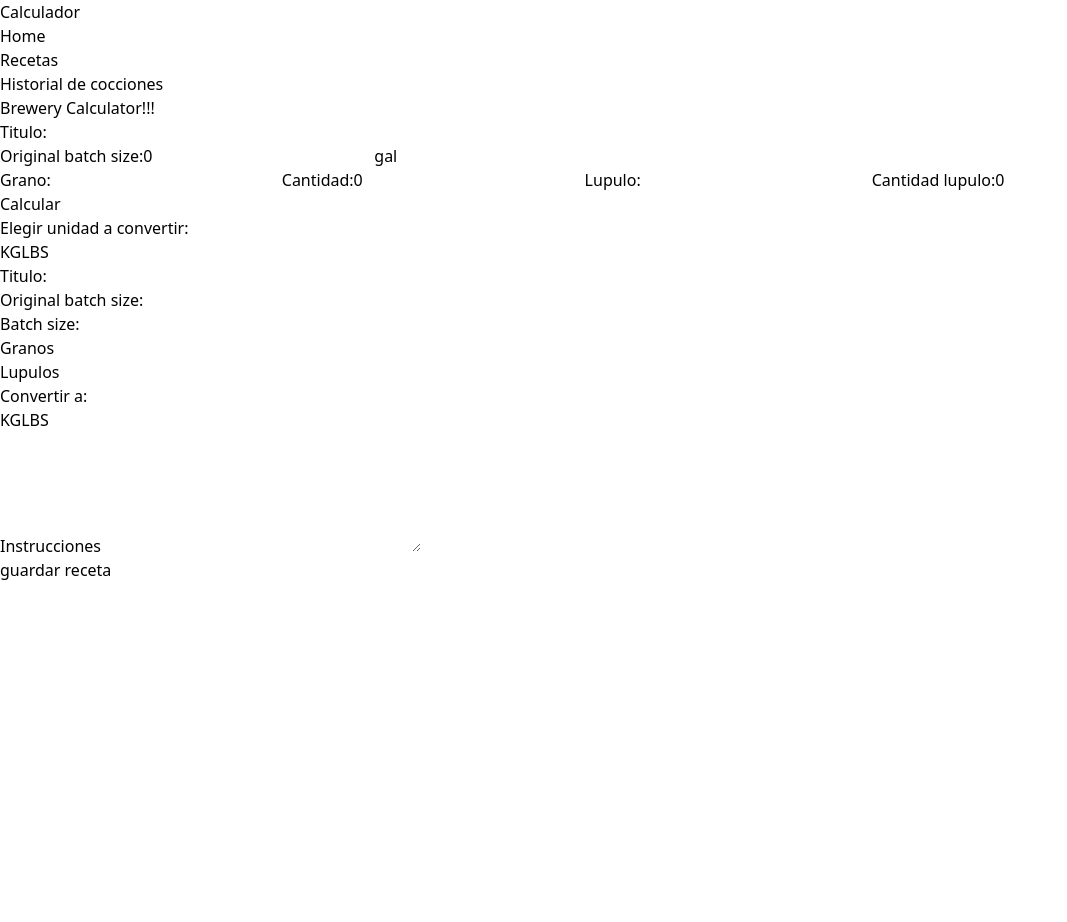
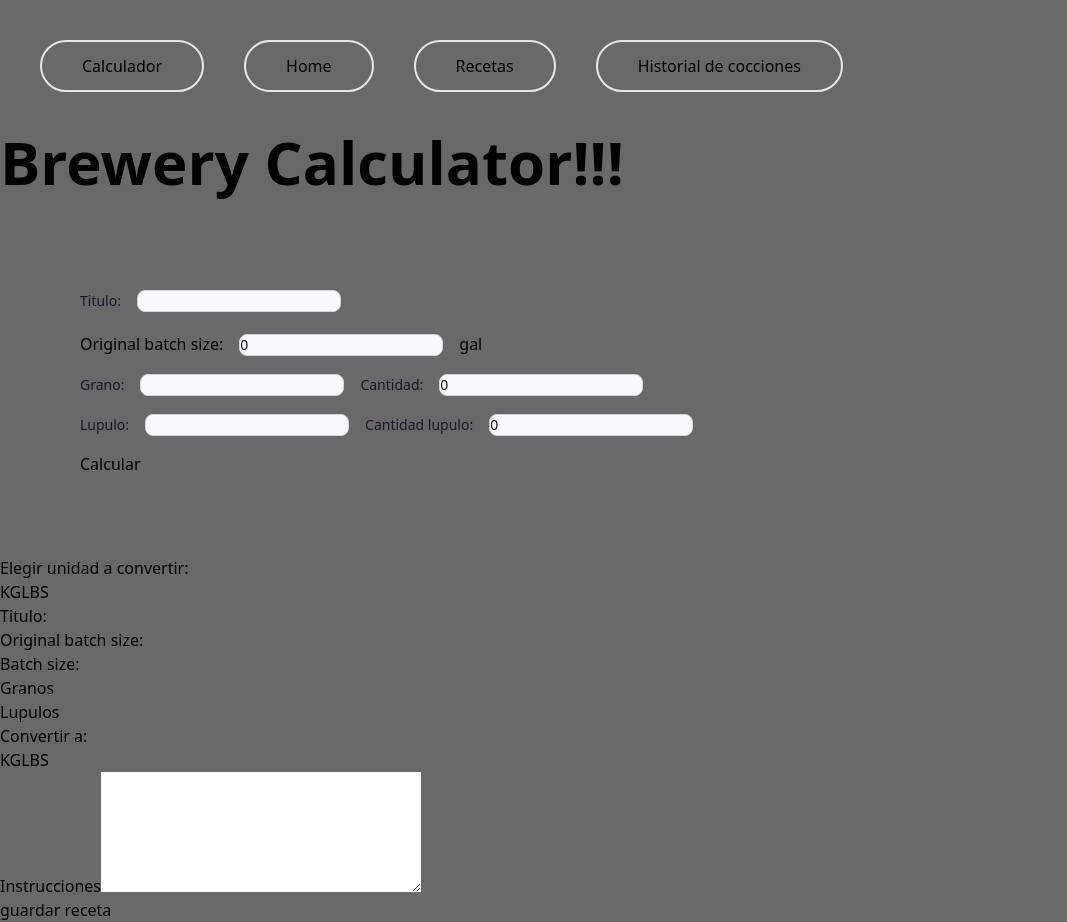
Before and after one commit to luismoreiradev/brewjournal, a React (Create React App) app: page /calculador in a window 1280 px wide. Shown: the whole page, without its empty margins (0-1067 px from the left). Before the commit the page ends 800 px from the top, so only its background shows below. Built offline with nearby package versions, Linux system fonts and the light colour scheme; the HTML template or start-up script is replaced by a standard one.

Commit message:
dando estilo con tailwind

```diff
--- a/src/App.css
+++ b/src/App.css
@@ -1,5 +1,8 @@
 .App {
   text-align: center;
+
+
+
 }
 
 .App-logo {
--- a/src/App.js
+++ b/src/App.js
@@ -18,7 +18,7 @@ function App() {
   return (
 
     <BrowserRouter>
-     <Menu/>
+     <Menu />
       <Route path="/" component={Home} exact />
       <Route path="/calculador" component={Calculador} exact />
       <Route path="/Recetas" component={Recetas} exact />
--- a/src/components/InputGranos.js
+++ b/src/components/InputGranos.js
@@ -45,24 +45,27 @@ function submitear(event) {
 
 
   return (
-    <div >
+    <div class="p-20">
 
-     <form  >
-      {hayTitulo ? null : <><label  htmlFor="titulo">Titulo:</label>
-   <input value={granoIngresado.titulo} name="titulo" type="text" onChange={handleChange}/> </>}
+     <form class=" mx-auto space-y-4  " >
+      {hayTitulo ? null : <div class="mb-5 space-x-4"><label  class=" mb-2 text-sm font-medium text-gray-900 dark:text-white"  htmlFor="titulo">Titulo:</label>
+   <input class="bg-gray-50 border border-gray-300 text-gray-900 text-sm rounded-lg" value={granoIngresado.titulo} name="titulo" type="text" onChange={handleChange}/> </div>}
 
-    {hayVolumen ? <div style={inputStyle} ><label htmlFor="newBatchSize">New batch size:</label>
-   <input value={volums.newBatchSize} name="newBatchSize" type="number" onChange={handleChange}/><span>gal</span></div> :<div><label htmlFor="originalBatchSize">Original batch size:</label>
-   <input value={volums.originalBatchSize} name="originalBatchSize" type="number" onChange={handleChange}/><span>gal</span></div>}
-
-  <label htmlFor="grano">Grano:</label>
-   <input value={granoIngresado.nombreGrano} name="nombreGrano" type="text" onChange={handleChange}/>
-   <label htmlFor="granoCantidad">Cantidad:</label>
-   <input value={granoIngresado.cantidadGrano} name="cantidadGrano" type="number" onChange={handleChange}/>
-   <label htmlFor="lupulo">Lupulo:</label>
-   <input value={granoIngresado.nombreLupulo} name="nombreLupulo" type="text" onChange={handleChange}/>
-   <label htmlFor="lupuloCantidad">Cantidad lupulo:</label>
-   <input value={granoIngresado.cantidadLupulo} name="cantidadLupulo" type="number" onChange={handleChange}/>
+    {hayVolumen ? <div class="mb-5 space-x-4" style={inputStyle} ><label  class=" mb-2 text-sm font-medium text-gray-900 dark:text-white" htmlFor="newBatchSize">New batch size:</label>
+   <input class="bg-gray-50 border border-gray-300 text-gray-900 text-sm rounded-lg" value={volums.newBatchSize} name="newBatchSize" type="number" onChange={handleChange}/><span>gal</span></div> :<div class="space-x-4"><label htmlFor="originalBatchSize">Original batch size:</label>
+   <input class="bg-gray-50 border border-gray-300 text-gray-900 text-sm rounded-lg" value={volums.originalBatchSize} name="originalBatchSize" type="number" onChange={handleChange}/><span>gal</span></div>}
+<div class="mb-5 space-x-4">
+  <label  class=" mb-2 text-sm font-medium text-gray-900 dark:text-white" htmlFor="grano">Grano:</label>
+   <input class="bg-gray-50 border border-gray-300 text-gray-900 text-sm rounded-lg" value={granoIngresado.nombreGrano} name="nombreGrano" type="text" onChange={handleChange}/>
+   <label  class=" mb-2 text-sm font-medium text-gray-900 dark:text-white" htmlFor="granoCantidad">Cantidad:</label>
+   <input class="bg-gray-50 border border-gray-300 text-gray-900 text-sm rounded-lg" value={granoIngresado.cantidadGrano} name="cantidadGrano" type="number" onChange={handleChange}/>
+   </div>
+   <div class="mb-5 space-x-4">
+   <label  class=" mb-2 text-sm font-medium text-gray-900 dark:text-white" htmlFor="lupulo">Lupulo:</label>
+   <input class="bg-gray-50 border border-gray-300 text-gray-900 text-sm rounded-lg" value={granoIngresado.nombreLupulo} name="nombreLupulo" type="text" onChange={handleChange}/>
+   <label  class=" mb-2 text-sm font-medium text-gray-900 dark:text-white" htmlFor="lupuloCantidad">Cantidad lupulo:</label>
+   <input class="bg-gray-50 border border-gray-300 text-gray-900 text-sm rounded-lg" value={granoIngresado.cantidadLupulo} name="cantidadLupulo" type="number" onChange={handleChange}/>
+   </div>
    <button onClick={submitear} type="submit">Calcular</button>
   </form>
 
--- a/src/components/Menu.js
+++ b/src/components/Menu.js
@@ -2,15 +2,15 @@ import React from "react";
 import { Link } from "react-router-dom";
 function Menu() {
   return (
-    <div >
-      <ul>
-        <li>
+    <div  >
+      <ul class="flex flex-wrap items-start text-base p-10 gap-10 ">
+        <li className="border-solid border-2 p-3 px-10 hover:bg-lime-500 rounded-full">
           <Link to={"/Calculador"}>Calculador</Link>
         </li>
-        <li>
+        <li className="border-solid border-2 p-3 px-10 hover:bg-lime-500 rounded-full">
           <Link to={"/"}>Home</Link>
         </li>
-        <li>
+        <li className="border-solid border-2 p-3 px-10 hover:bg-lime-500 rounded-full">
           <Link
             onClick={() => {
               window.location.href = "/recetas";
@@ -20,7 +20,7 @@ function Menu() {
             Recetas
           </Link>
         </li>
-        <li>
+        <li className="border-solid border-2 p-3 px-10 hover:bg-lime-500 rounded-full">
           <Link
             onClick={() => {
               window.location.href = "/Cocciones";
--- a/src/index.css
+++ b/src/index.css
@@ -2,3 +2,7 @@
 @tailwind base;
 @tailwind components;
 @tailwind utilities;
+
+html{
+    background-color:dimgray
+}
--- a/src/pages/Calculador.js
+++ b/src/pages/Calculador.js
@@ -125,10 +125,10 @@ function guardarReceta() {
 
   return (
     <div >
-    <h1>Brewery Calculator!!!</h1>
-  <InputGranos newGrain={newGrain} newVolums={newVolums}/>
+    <h1  class="mb-4 text-6xl font-extrabold ">Brewery Calculator!!!</h1>
+  <InputGranos  newGrain={newGrain} newVolums={newVolums}/>
    <Granos allGrains={allGrains} volumenes={volumenes} factorConversionUnidades={factorConversionUnidades} />
-   <form>
+   <form  >
     <label for="instrucciones">Instrucciones</label>
     <textarea onChange={handleChangeInstrucciones} value={instrucciones} name="instrucciones" rows="5" cols="33"></textarea>
    </form>
--- a/src/pages/Home.js
+++ b/src/pages/Home.js
@@ -2,9 +2,9 @@
 
 function Home() {
     return (
-        <div>
-        <h1 >Home page</h1>
-        <p >esta pagina esta vacia todavia pero ya la voy a llenar</p>
+        <div className="bg-amber-500">
+        <h1 className="text-center text-9xl">Home page</h1>
+        <p className="p-10">esta pagina esta vacia todavia pero ya la voy a llenar</p>
         </div>
      );
 }
```
